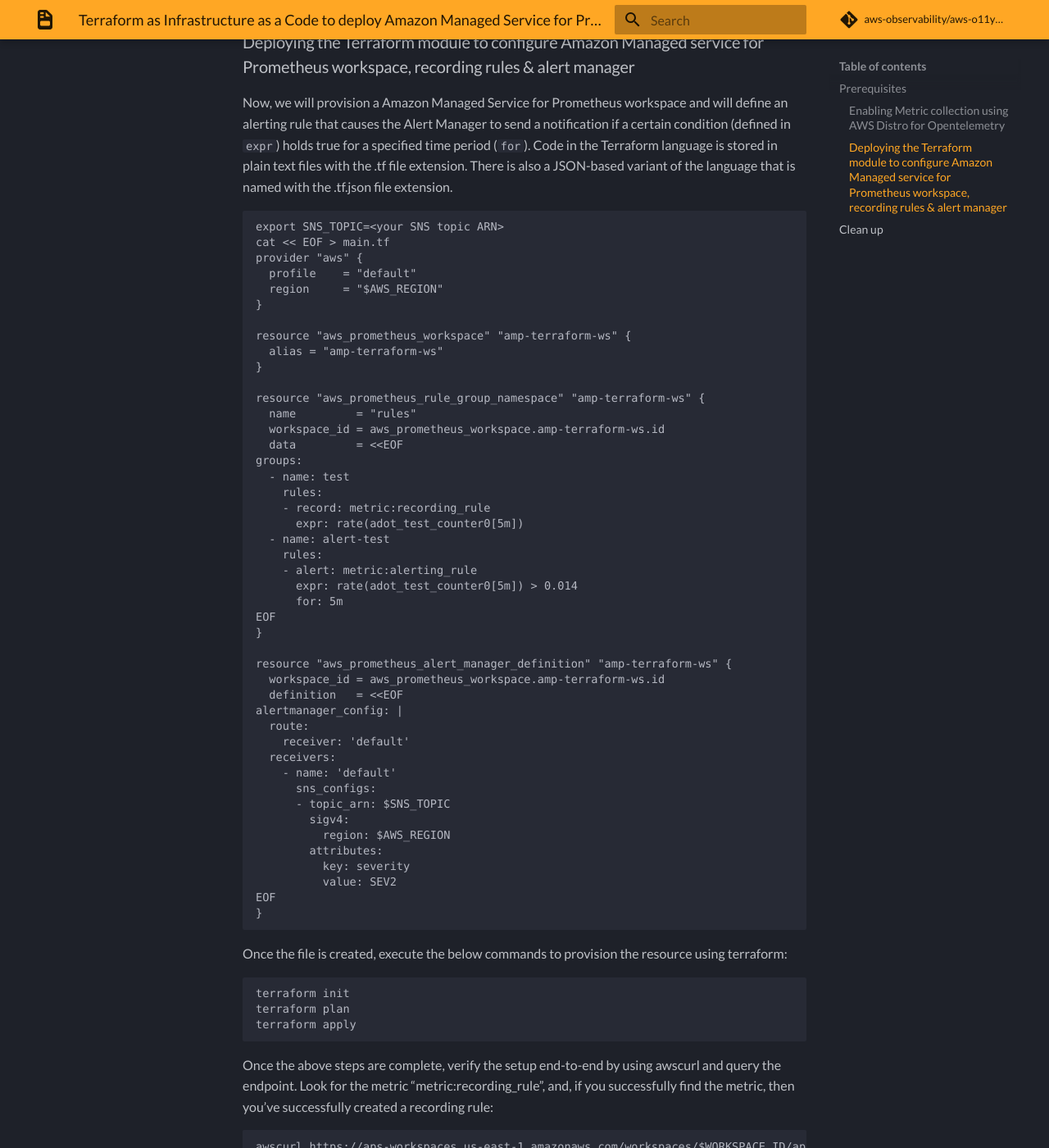
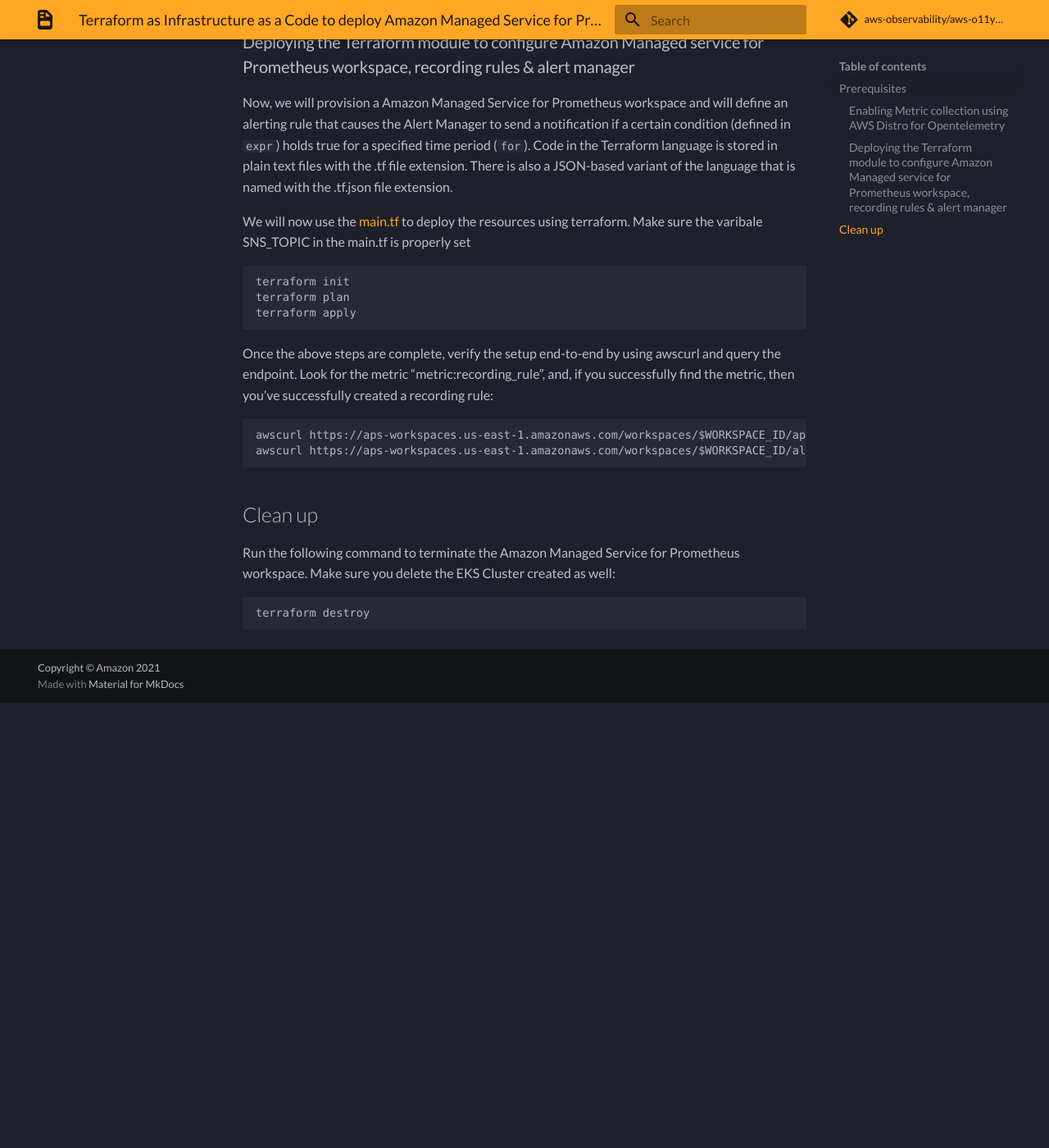
Before and after one commit to aws-observability/aws-o11y-recipes, an MkDocs documentation site: the page built from docs/recipes/amp-alertmanager-terraform.md, in a window 1280 px wide and 1400 px high, scrolled down 2071 px. Shown: the whole window at 82% size. Built offline with MkDocs 1.6.1 and Material for MkDocs 9.7.7, drawn with Linux system fonts in a browser that asks for light colours; some web fonts are replaced; comment, search, counter and statistics services are not loaded; after the commit the page ends 2928 px from its top, so only the background shows below that.

Commit message:
Update amp-alertmanager-terraform.md

````diff
--- a/docs/recipes/amp-alertmanager-terraform.md
+++ b/docs/recipes/amp-alertmanager-terraform.md
@@ -72,55 +72,7 @@
 
 Now, we will  provision a Amazon Managed Service for Prometheus workspace and will define an alerting rule that causes the Alert Manager to send a notification if a certain condition (defined in ```expr```) holds true for a specified time period (```for```). Code in the Terraform language is stored in plain text files with the .tf file extension. There is also a JSON-based variant of the language that is named with the .tf.json file extension.
 
-```
-export SNS_TOPIC=<your SNS topic ARN>
-cat << EOF > main.tf
-provider "aws" {
-  profile    = "default"
-  region     = "$AWS_REGION"
-}
-
-resource "aws_prometheus_workspace" "amp-terraform-ws" {
-  alias = "amp-terraform-ws"
-}
-
-resource "aws_prometheus_rule_group_namespace" "amp-terraform-ws" {
-  name         = "rules"
-  workspace_id = aws_prometheus_workspace.amp-terraform-ws.id
-  data         = <<EOF
-groups:
-  - name: test
-    rules:
-    - record: metric:recording_rule
-      expr: rate(adot_test_counter0[5m])
-  - name: alert-test
-    rules:
-    - alert: metric:alerting_rule
-      expr: rate(adot_test_counter0[5m]) > 0.014
-      for: 5m
-EOF
-}
-
-resource "aws_prometheus_alert_manager_definition" "amp-terraform-ws" {
-  workspace_id = aws_prometheus_workspace.amp-terraform-ws.id
-  definition   = <<EOF
-alertmanager_config: |
-  route:
-    receiver: 'default'
-  receivers:
-    - name: 'default'
-      sns_configs:
-      - topic_arn: $SNS_TOPIC
-        sigv4:
-          region: $AWS_REGION
-        attributes:
-          key: severity
-          value: SEV2
-EOF
-}
-```
-
-Once the file is created, execute the below commands to provision the resource using terraform:
+We will now use the [main.tf](./amp-alertmanager-terraform/main.tf) to deploy the resources using terraform. Make sure the varibale SNS_TOPIC in the main.tf is properly set
 
 ```
 terraform init
````
